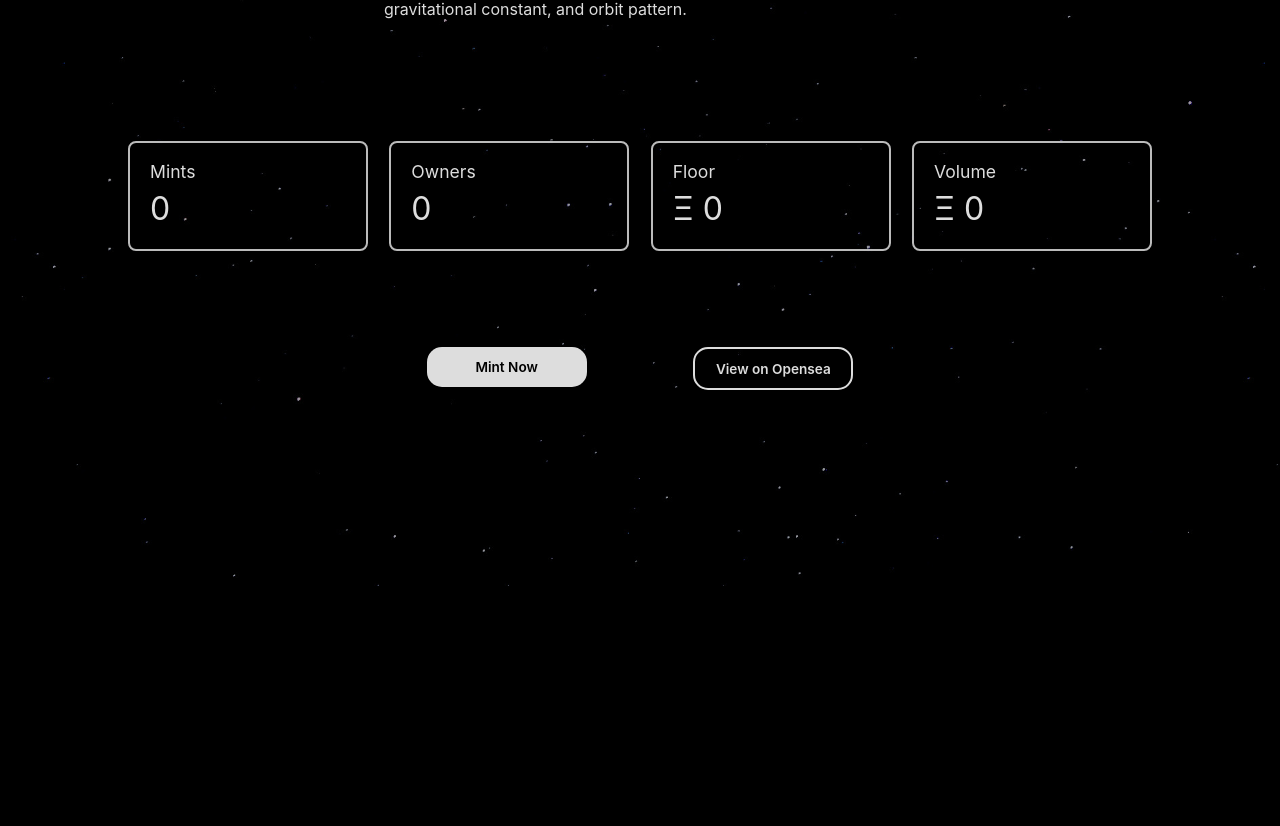
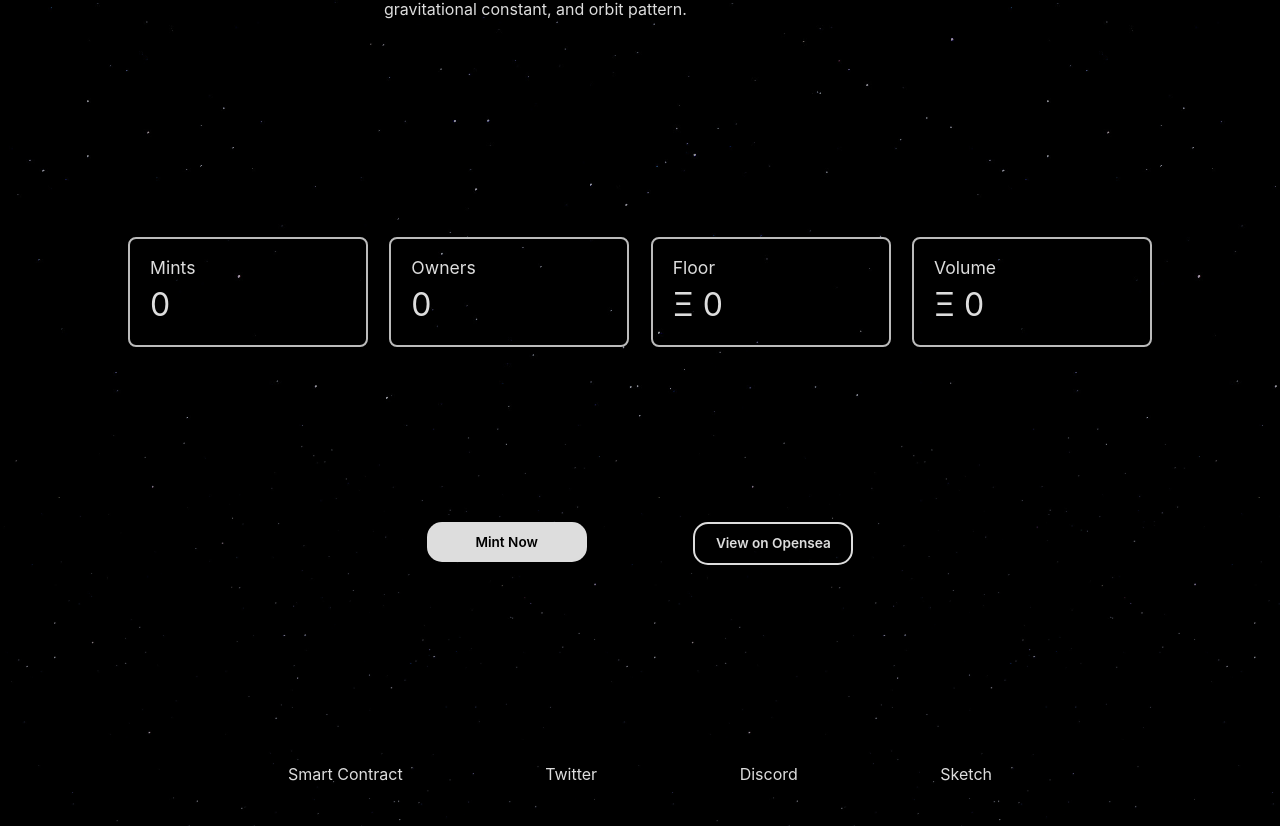
Before and after one commit to jtardioli/worlds-frontend, a Next.js app: page / in a window 1280 px wide. Shown: the part 1014-1840 px from the top of the page. Before the commit the page ends 1600 px from the top, so only its background shows below. Built offline with nearby package versions, Linux system fonts and the light colour scheme.

Commit message:
add footer

```diff
--- a/pages/index.tsx
+++ b/pages/index.tsx
@@ -40,7 +40,7 @@ const Home: NextPage = () => {
         bgImage="images/starBackground.jpeg"
         bgSize="contain"
         w="100%"
-        h="100vh"
+        h="80vh"
         direction="column"
         alignItems="center"
       >
@@ -69,15 +69,36 @@ const Home: NextPage = () => {
           </Text>
         </Flex>
 
-        <Flex mt="15vh" justifyContent="space-between" paddingX="10%" w="100%">
+        <Flex mt="27vh" justifyContent="space-between" paddingX="10%" w="100%">
           <StatsCard description="Mints" stat="0" />
           <StatsCard description="Owners" stat="0" />
           <StatsCard description="Floor" stat="Ξ 0" />
           <StatsCard description="Volume" stat="Ξ 0" />
         </Flex>
+      </Flex>
+      <Flex
+        bgImage="images/starBackground.jpeg"
+        bgSize="contain"
+        w="100%"
+        h="50vh"
+        direction="column"
+        alignItems="center"
+      >
         <Flex justifyContent="space-evenly" width="50%" mt="12vh">
           <Button variant="basic">Mint Now</Button>
           <Button variant="hollow">View on Opensea</Button>
+        </Flex>
+        <Flex
+          height="8vh"
+          bottom="0"
+          position="absolute"
+          w="55%"
+          justify="space-between"
+        >
+          <Text>Smart Contract</Text>
+          <Text>Twitter</Text>
+          <Text>Discord</Text>
+          <Text>Sketch</Text>
         </Flex>
       </Flex>
     </div>
```
